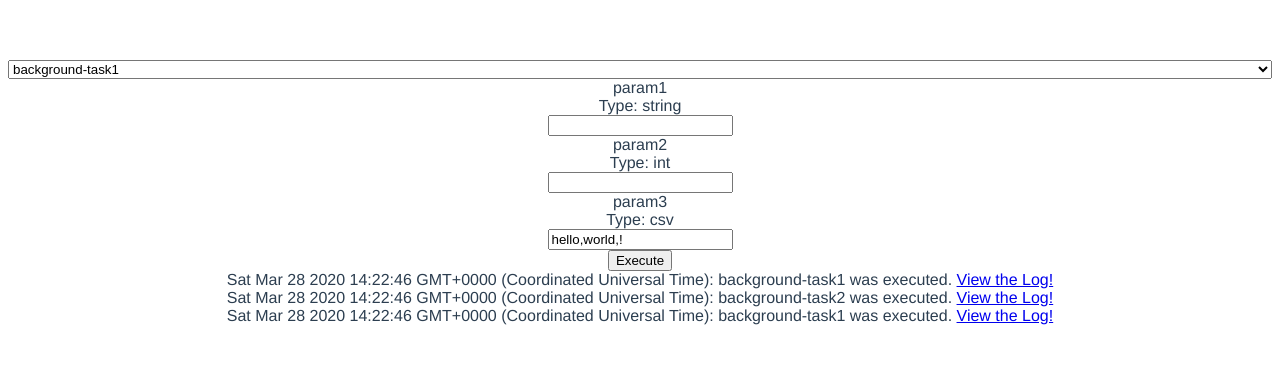
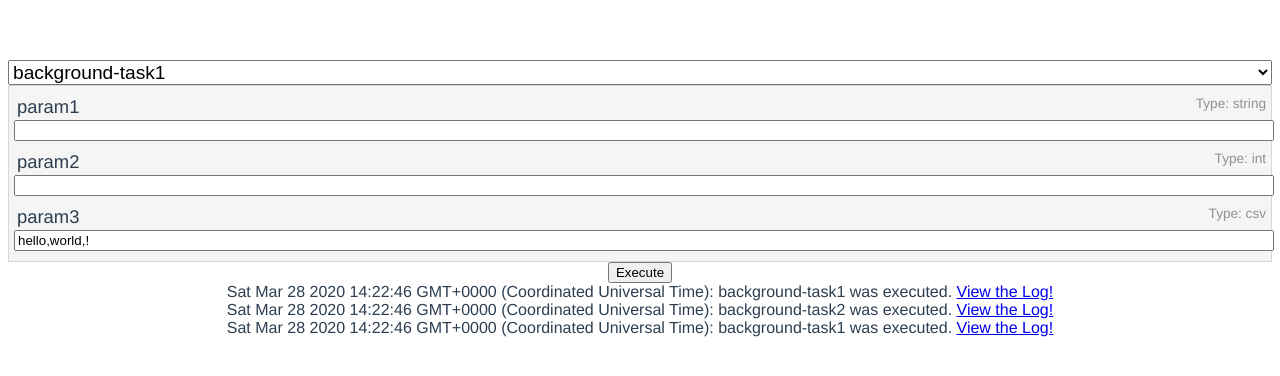
Before and after one commit to the16thpythonist/wp_commands, a Vue app in the folder src/the16thpythonist/Wordpress/frontend/: page / in a window 1280 px wide. Shown: the top 376 px of the page. Built offline with nearby package versions, Linux system fonts and the light colour scheme; the HTML template or start-up script is replaced by a standard one.

Commit message:
Added styling to ParameterInput.vue

```diff
--- a/src/the16thpythonist/Wordpress/frontend/src/components/CommandSelector.vue
+++ b/src/the16thpythonist/Wordpress/frontend/src/components/CommandSelector.vue
@@ -94,5 +94,6 @@
     }
     .command-selector select {
         width: 100%;
+        font-size: 1.2em;
     }
 </style>
--- a/src/the16thpythonist/Wordpress/frontend/src/components/ParameterInput.vue
+++ b/src/the16thpythonist/Wordpress/frontend/src/components/ParameterInput.vue
@@ -139,5 +139,42 @@
 </script>
 
 <style scoped>
+    .command-parameters {
+        padding: 5px;
+        background-color: #f5f5f5;
+        border-style: solid;
+        border-width: 1px;
+        border-color: #d7d7d7;
+        display: flex;
+        flex-direction: column;
+    }
 
+    .command-parameter-input {
+        display: flex;
+        flex-direction: column;
+        margin-bottom: 5px;
+        margin-top: 5px;
+    }
+
+    .command-parameter-input input {
+        width: 100%;
+    }
+
+    .command-parameter-info {
+        margin-bottom: 2px;
+        display: flex;
+        flex-direction: row;
+        justify-content: space-between;
+    }
+
+    .command-parameter-info label {
+        margin-left: 3px;
+        font-size: 1.15em;
+        font-style: normal;
+    }
+
+    .command-parameter-type {
+        font-size: 0.85em;
+        color: #919191;
+    }
 </style>
```
